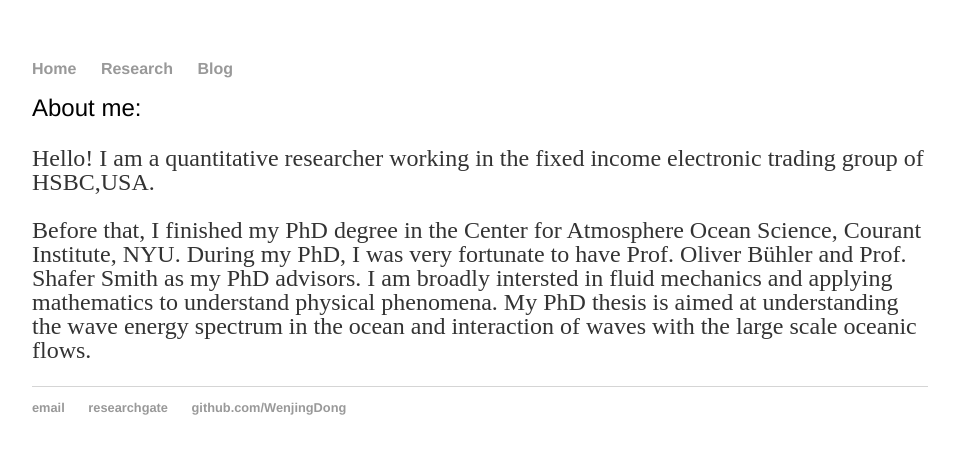
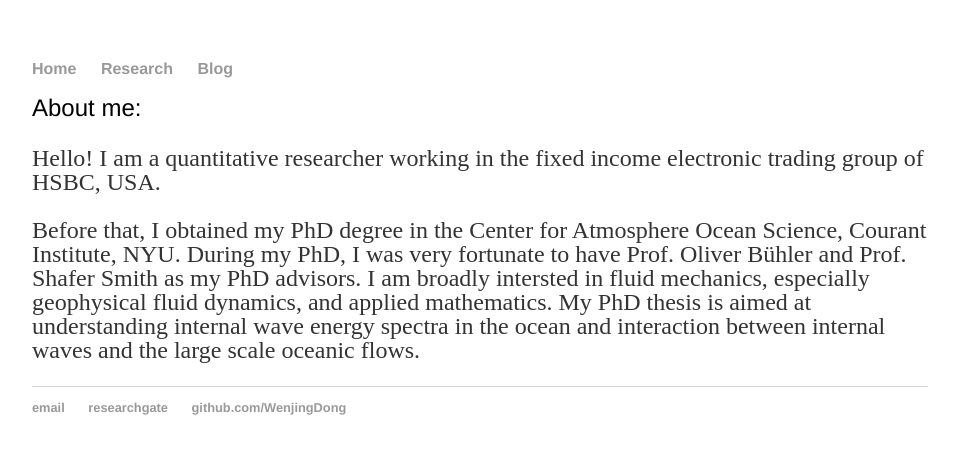
Before and after one commit to WenjingDong/Personal-Webpage, a Jekyll site: the page built from index.html, in a window 1280 px wide. Shown: the top 454 px of the page, without its empty margins (160-1118 px from the left). Built offline with Jekyll 4.4.1, drawn with Linux system fonts in a browser that asks for light colours.

Commit message:
Update index.html

```diff
--- a/index.html
+++ b/index.html
@@ -4,8 +4,8 @@ title: Wenjing Dong
 ---
 <div class="blurb">
 	<h1>About me:</h1>
-        <p>Hello! I am a quantitative researcher working in the fixed income electronic trading group of HSBC,USA. </p>
-	<p>Before that, I finished my PhD degree in the Center for Atmosphere Ocean Science, Courant Institute, NYU. During my PhD, I was very fortunate to have Prof. Oliver Bühler and Prof. Shafer Smith as my PhD advisors. I am broadly intersted in fluid mechanics and applying mathematics to understand physical phenomena. My PhD thesis is aimed at understanding the wave energy spectrum in the ocean and interaction of waves with the large scale oceanic flows.</p>
+        <p>Hello! I am a quantitative researcher working in the fixed income electronic trading group of HSBC, USA. </p>
+	<p>Before that, I obtained my PhD degree in the Center for Atmosphere Ocean Science, Courant Institute, NYU. During my PhD, I was very fortunate to have Prof. Oliver Bühler and Prof. Shafer Smith as my PhD advisors. I am broadly intersted in fluid mechanics, especially geophysical fluid dynamics, and applied mathematics. My PhD thesis is aimed at understanding internal wave energy spectra in the ocean and interaction between internal waves and the large scale oceanic flows.</p>
 
 
 
```
